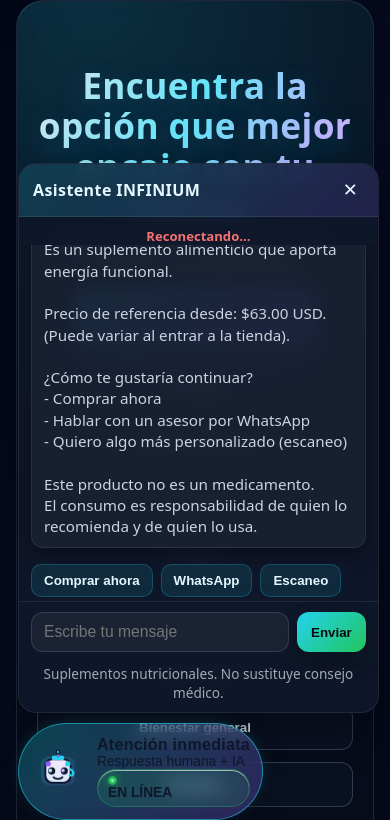
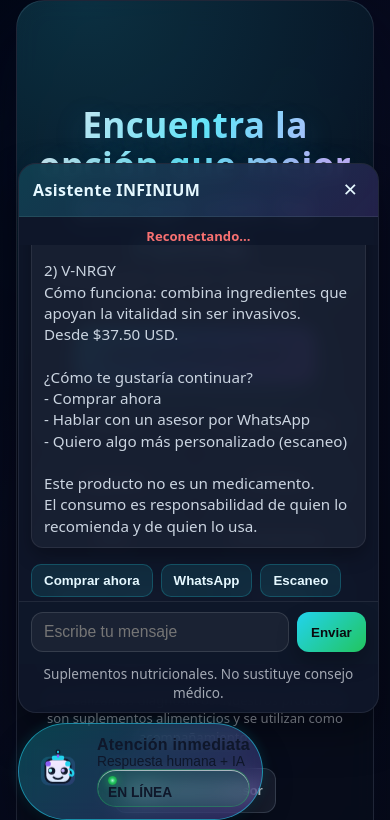
Before and after one commit to Powwwerart/infinium-services, a plain HTML site: page index.html in a window 390 px wide. Both pictures are taken after a click on the button "Energía". Shown: the top 820 px of the page. Drawn offline with Linux system fonts and the light colour scheme; no server answers.

Commit message:
Improve frontend lock + expand 10 intents + fix WhatsApp button

```diff
--- a/index.html
+++ b/index.html
@@ -174,7 +174,7 @@
     .quick-selector {
       margin-top: 18px;
       display: grid;
-      grid-template-columns: repeat(4, minmax(0, 1fr));
+      grid-template-columns: repeat(5, minmax(0, 1fr));
       gap: 12px;
       position: relative;
       z-index: 2;
@@ -426,7 +426,7 @@
     }
     @media (max-width: 480px) {
       .chat-toggle { min-width: 0; padding: 12px; }
-      .quick-selector { grid-template-columns: 1fr; }
+      .quick-selector { grid-template-columns: repeat(2, minmax(0, 1fr)); }
     }
   </style>
 </head>
@@ -451,14 +451,16 @@
             <button class="quick-button" type="button" data-prefill="Quiero apoyo para peso.">Peso</button>
             <button class="quick-button" type="button" data-prefill="Necesito apoyo para articulaciones.">Articulaciones</button>
             <button class="quick-button" type="button" data-prefill="Busco bienestar general.">Bienestar general</button>
-            <button class="quick-button" type="button" data-prefill="Quiero un escaneo rápido.">Escaneo</button>
+            <button class="quick-button" type="button" data-prefill="Busco apoyo para defensas.">Defensas</button>
+            <button class="quick-button" type="button" data-prefill="Quiero apoyo para piel y colágeno.">Piel / colágeno</button>
+            <button class="quick-button" type="button" data-prefill="Busco un detox suave.">Detox suave</button>
           </div>
 
           <div class="disclaimer">No realizamos diagnósticos.
 Nuestros productos son suplementos alimenticios y se utilizan como acompañamiento.</div>
 
           <div class="secondary-actions" aria-label="Accesos secundarios">
-            <button class="quick-button" type="button" data-prefill="Quiero hablar con un asesor por WhatsApp.">Hablar con un asesor</button>
+            <button class="quick-button" type="button" data-whatsapp="19565505115">Hablar con un asesor</button>
             <button class="quick-button" type="button" data-prefill="Quiero un escaneo personalizado.">Escaneo personalizado</button>
           </div>
         </div>
@@ -742,7 +744,12 @@
       if (!category) return [];
       return [
         { label: 'Comprar ahora', type: 'send_message', message: 'Comprar ahora' },
-        { label: 'WhatsApp', type: 'send_message', message: 'Hablar con un asesor por WhatsApp' },
+        {
+          label: 'WhatsApp',
+          type: 'whatsapp',
+          phone: '19565505115',
+          text: 'Hola, vengo de INFINIUM...'
+        },
         { label: 'Escaneo', type: 'send_message', message: 'Quiero algo más personalizado (escaneo)' }
       ];
     };
@@ -773,7 +780,7 @@
       const lockedReply = typeof handleUserMessageFn === 'function' ? handleUserMessageFn(userText) : null;
       console.log('LOCKED RESPONSE:', lockedReply);
 
-      if (typeof lockedReply === 'string') {
+      if (typeof lockedReply === 'string' && lockedCategory && lockedCategory !== 'menu') {
         renderBotMessage(lockedReply, buildLockedActions(lockedCategory));
         setChatLoading(false);
         return;
@@ -824,6 +831,15 @@
 
     quickButtons.forEach((button) => {
       button.addEventListener('click', () => {
+        const whatsappPhone = button.dataset.whatsapp || '';
+        if (whatsappPhone) {
+          const phoneDigits = String(whatsappPhone).replace(/\D/g, '');
+          const waUrl = `https://wa.me/${phoneDigits}`;
+          sendCtaClick('whatsapp', waUrl);
+          window.open(waUrl, '_blank', 'noopener,noreferrer');
+          trackEvent('quick_topic_click', { label: (button.textContent || '').trim() });
+          return;
+        }
         const suggestion = button.dataset.prefill || '';
         if (button.closest('.quick-selector')) {
           openChatAndFocus();
--- a/js/commandChain.js
+++ b/js/commandChain.js
@@ -32,19 +32,117 @@
   enfoque: 'enfoque',
   peso: 'control de peso',
   articulaciones: 'articulaciones',
-  bienestar: 'bienestar general'
+  bienestar: 'bienestar general',
+  defensas: 'defensas',
+  piel: 'piel y colágeno',
+  detox: 'detox suave'
 };
 
 // Respuestas fijas (sin variaciones)
 const CATEGORY_RESPONSES = {
-  energia: { product: 'VITALPRO', phrase: 'aporta energía funcional' },
-  estres_descanso: { product: 'V-ITALAY', phrase: 'contribuye a la relajación y descanso' },
-  digestion: { product: 'V-FORTYFLORA', phrase: 'apoya la flora intestinal' },
-  enfoque: { product: 'V-NEUROKAFE', phrase: 'apoya el rendimiento mental' },
-  peso: { product: 'V-THERMOKAFE', phrase: 'acompaña el metabolismo activo' },
-  articulaciones: { product: 'V-ITADOL', phrase: 'acompaña la movilidad articular' },
-  bienestar: { product: 'V-DAILY', phrase: 'apoya el equilibrio nutricional diario' }
+  energia: {
+    productA: {
+      name: 'VITALPRO',
+      how: 'Cómo funciona: aporta nutrientes diarios que acompañan el ritmo de tus actividades.'
+    },
+    productB: {
+      name: 'V-NRGY',
+      how: 'Cómo funciona: combina ingredientes que apoyan la vitalidad sin ser invasivos.'
+    }
+  },
+  estres_descanso: {
+    productA: {
+      name: 'V-ITALAY',
+      how: 'Cómo funciona: incluye componentes que favorecen la sensación de calma y descanso.'
+    },
+    productB: {
+      name: 'V-LOVEKAFE',
+      how: 'Cómo funciona: mezcla botánicos que acompañan un estado de ánimo equilibrado.'
+    }
+  },
+  digestion: {
+    productA: {
+      name: 'V-FORTYFLORA',
+      how: 'Cómo funciona: aporta cepas que ayudan a mantener la flora intestinal en balance.'
+    },
+    productB: {
+      name: 'V-ORGANEX',
+      how: 'Cómo funciona: reúne ingredientes que apoyan una digestión ligera día a día.'
+    }
+  },
+  enfoque: {
+    productA: {
+      name: 'V-NEUROKAFE',
+      how: 'Cómo funciona: combina nutrientes que acompañan el enfoque en tareas diarias.'
+    },
+    productB: {
+      name: 'V-OMEGA 3',
+      how: 'Cómo funciona: aporta grasas esenciales que respaldan el rendimiento mental cotidiano.'
+    }
+  },
+  peso: {
+    productA: {
+      name: 'V-THERMOKAFE',
+      how: 'Cómo funciona: integra extractos que acompañan un metabolismo activo con hábitos saludables.'
+    },
+    productB: {
+      name: 'V-CONTROL',
+      how: 'Cómo funciona: ayuda a sostener rutinas de control con nutrición equilibrada.'
+    }
+  },
+  articulaciones: {
+    productA: {
+      name: 'V-ITADOL',
+      how: 'Cómo funciona: aporta componentes que acompañan la movilidad y el confort diario.'
+    },
+    productB: {
+      name: 'V-CURCUMAX',
+      how: 'Cómo funciona: combina extractos que respaldan la flexibilidad en el día a día.'
+    }
+  },
+  bienestar: {
+    productA: {
+      name: 'V-DAILY',
+      how: 'Cómo funciona: refuerza la base de micronutrientes para una rutina equilibrada.'
+    },
+    productB: {
+      name: 'V-ITAREN',
+      how: 'Cómo funciona: suma antioxidantes que acompañan el bienestar general.'
+    }
+  },
+  defensas: {
+    productA: {
+      name: 'V-GLUTATION',
+      how: 'Cómo funciona: aporta antioxidantes que apoyan la protección diaria del organismo.'
+    },
+    productB: {
+      name: 'GLUTATION PLUS',
+      how: 'Cómo funciona: combina nutrientes que respaldan el equilibrio antioxidante.'
+    }
+  },
+  piel: {
+    productA: {
+      name: 'VITALAGE COLLAGEN',
+      how: 'Cómo funciona: incluye colágeno y cofactores que acompañan la apariencia de la piel.'
+    },
+    productB: {
+      name: 'VITALBOOST',
+      how: 'Cómo funciona: reúne vitaminas que apoyan la nutrición de piel, cabello y uñas.'
+    }
+  },
+  detox: {
+    productA: {
+      name: 'V-TE DETOX',
+      how: 'Cómo funciona: infusión suave con plantas que acompañan una rutina ligera.'
+    },
+    productB: {
+      name: 'V-ORGANEX',
+      how: 'Cómo funciona: incluye ingredientes que apoyan el equilibrio diario del cuerpo.'
+    }
+  }
 };
+
+const MENU_KEYWORDS = ['menu', 'opciones', 'categorias', 'categoria', 'lista'];
 
 export const normalizeInput = (text = '') => text
   .toLowerCase()
@@ -54,20 +152,25 @@
   .replace(/\s+/g, ' ')
   .trim();
 
+const isMenuRequest = (normalizedInput) =>
+  MENU_KEYWORDS.some((keyword) => normalizedInput.includes(keyword));
+
 export const detectCategory = (userInput = '') => {
   const normalized = normalizeInput(userInput);
   if (!normalized) return null;
 
-  // Nota: “bienestar general” no hace falta como keyword separada si ya usamos “bienestar”
   const rules = [
     { category: 'escaneo', keywords: ['escaneo'] },
-    { category: 'estres_descanso', keywords: ['estres', 'descanso'] },
+    { category: 'estres_descanso', keywords: ['estres', 'descanso', 'relaj'] },
     { category: 'energia', keywords: ['energia'] },
-    { category: 'digestion', keywords: ['digest'] },
+    { category: 'digestion', keywords: ['digest', 'flora'] },
     { category: 'enfoque', keywords: ['enfoque', 'concentr'] },
     { category: 'peso', keywords: ['peso', 'metabol'] },
-    { category: 'articulaciones', keywords: ['articul'] },
-    { category: 'bienestar', keywords: ['bienestar'] }
+    { category: 'articulaciones', keywords: ['articul', 'movilidad'] },
+    { category: 'bienestar', keywords: ['bienestar'] },
+    { category: 'defensas', keywords: ['defensa', 'inmun'] },
+    { category: 'piel', keywords: ['piel', 'colageno', 'cabello', 'unas'] },
+    { category: 'detox', keywords: ['detox', 'depur'] }
   ];
 
   for (const rule of rules) {
@@ -100,8 +203,7 @@
   return {
     type: 'product',
     categoryLabel: CATEGORY_LABELS[category] || category,
-    product: mapping.product,
-    phrase: mapping.phrase
+    products: [mapping.productA, mapping.productB]
   };
 };
 
@@ -114,7 +216,10 @@
   + '- Peso\n'
   + '- Articulaciones\n'
   + '- Bienestar general\n'
-  + '- Escaneo'
+  + '- Defensas\n'
+  + '- Piel / colágeno\n'
+  + '- Detox suave\n\n'
+  + 'Si prefieres algo más personalizado, también puedo ayudarte con un escaneo.'
 );
 
 export const buildScanResponse = () => (
@@ -123,10 +228,16 @@
   + 'Su objetivo es aportar claridad para tomar decisiones más conscientes.'
 );
 
-export const buildProductResponse = ({ categoryLabel, product, phrase, price }) => (
-  `Para ${categoryLabel}, suele encajar bien ${product}.\n\n`
-  + `Es un suplemento alimenticio que ${phrase}.\n\n`
-  + `Precio de referencia desde: ${price}. (Puede variar al entrar a la tienda).\n\n`
+export const buildProductResponse = ({ categoryLabel, products }) => {
+  const productLines = products
+    .map((product, index) => (
+      `${index + 1}) ${product.name}\n${product.how}\nDesde ${product.price}.`
+    ))
+    .join('\n\n');
+
+  return (
+    `Para ${categoryLabel}, estas dos opciones suelen encajar:\n\n`
+    + `${productLines}\n\n`
     + '¿Cómo te gustaría continuar?\n'
     + '- Comprar ahora\n'
     + '- Hablar con un asesor por WhatsApp\n'
@@ -134,36 +245,48 @@
     + 'Este producto no es un medicamento.\n'
     + 'El consumo es responsabilidad de quien lo recomienda y de quien lo usa.'
   );
+};
 
 export const handleUserMessage = (userMessage = '') => {
+  const normalized = normalizeInput(userMessage);
+  if (!normalized) return null;
+
+  if (isMenuRequest(normalized)) {
+    return buildMenuResponse();
+  }
+
   const category = detectCategory(userMessage);
-
-  // ✅ IMPORTANTE: si no detecta, NO regreses null (evita "no contestó nada")
-  if (!category) return buildMenuResponse();
+  if (!category) return null;
 
   if (category === 'escaneo') {
     return buildScanResponse();
   }
 
   const mapped = mapCategoryToResponse(category);
-  if (!mapped || mapped.type !== 'product' || !mapped.product) {
-    return buildMenuResponse();
+  if (!mapped || mapped.type !== 'product' || !mapped.products?.length) {
+    return null;
   }
 
-  const priceNumber = getMinPriceUSD(mapped.product);
-  if (priceNumber === null) {
-    return buildMenuResponse();
-  }
+  const productsWithPrices = mapped.products
+    .map((product) => {
+      const priceNumber = getMinPriceUSD(product.name);
+      if (priceNumber === null) return null;
+      const formattedPrice = formatUSD(priceNumber);
+      if (!formattedPrice) return null;
 
-  const formattedPrice = formatUSD(priceNumber);
-  if (!formattedPrice) {
-    return buildMenuResponse();
+      return {
+        ...product,
+        price: formattedPrice
+      };
+    })
+    .filter(Boolean);
+
+  if (productsWithPrices.length !== mapped.products.length) {
+    return null;
   }
 
   return buildProductResponse({
     categoryLabel: mapped.categoryLabel,
-    product: mapped.product,
-    phrase: mapped.phrase,
-    price: formattedPrice
+    products: productsWithPrices
   });
 };
```
Lines whose indentation alone changed are shown as unchanged.
